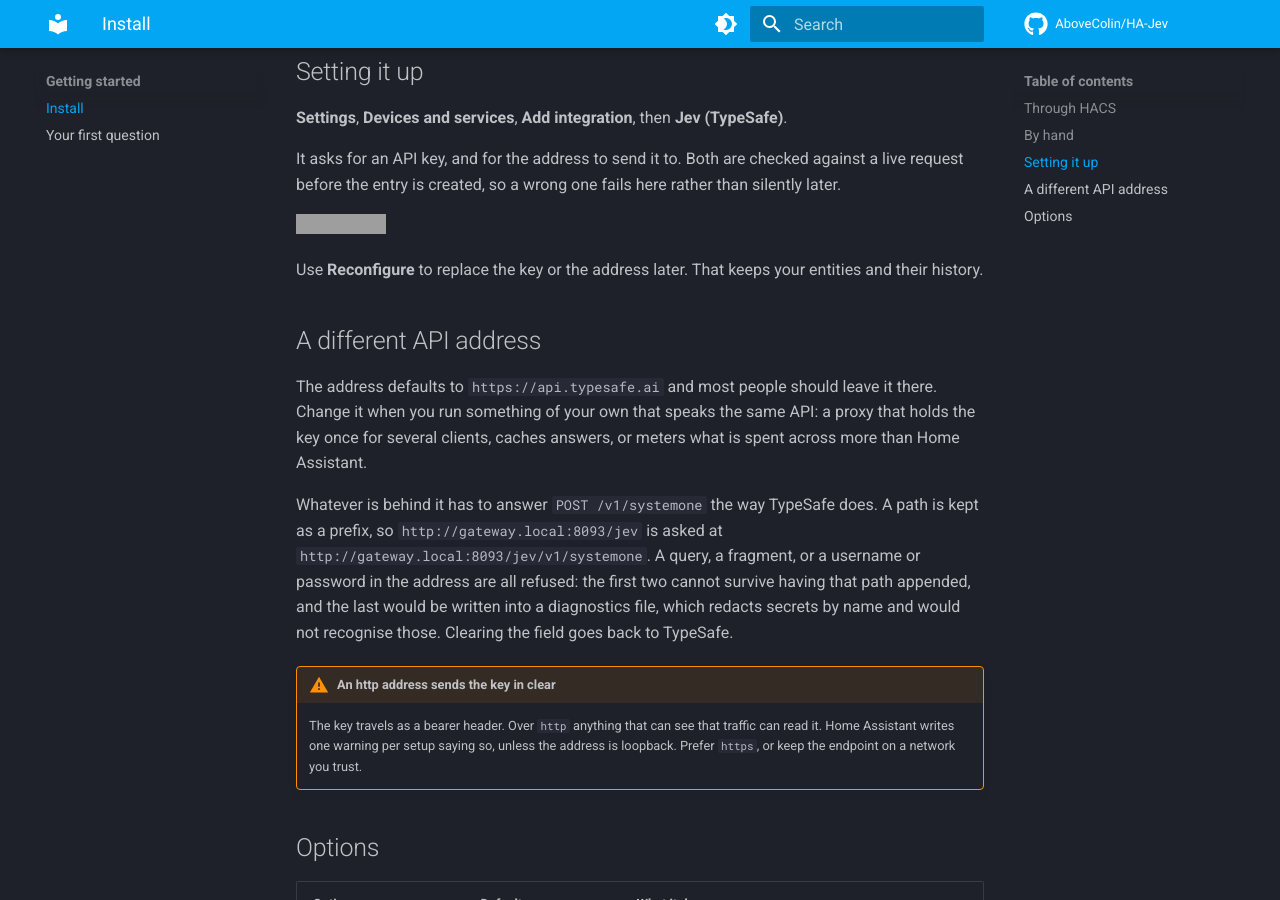
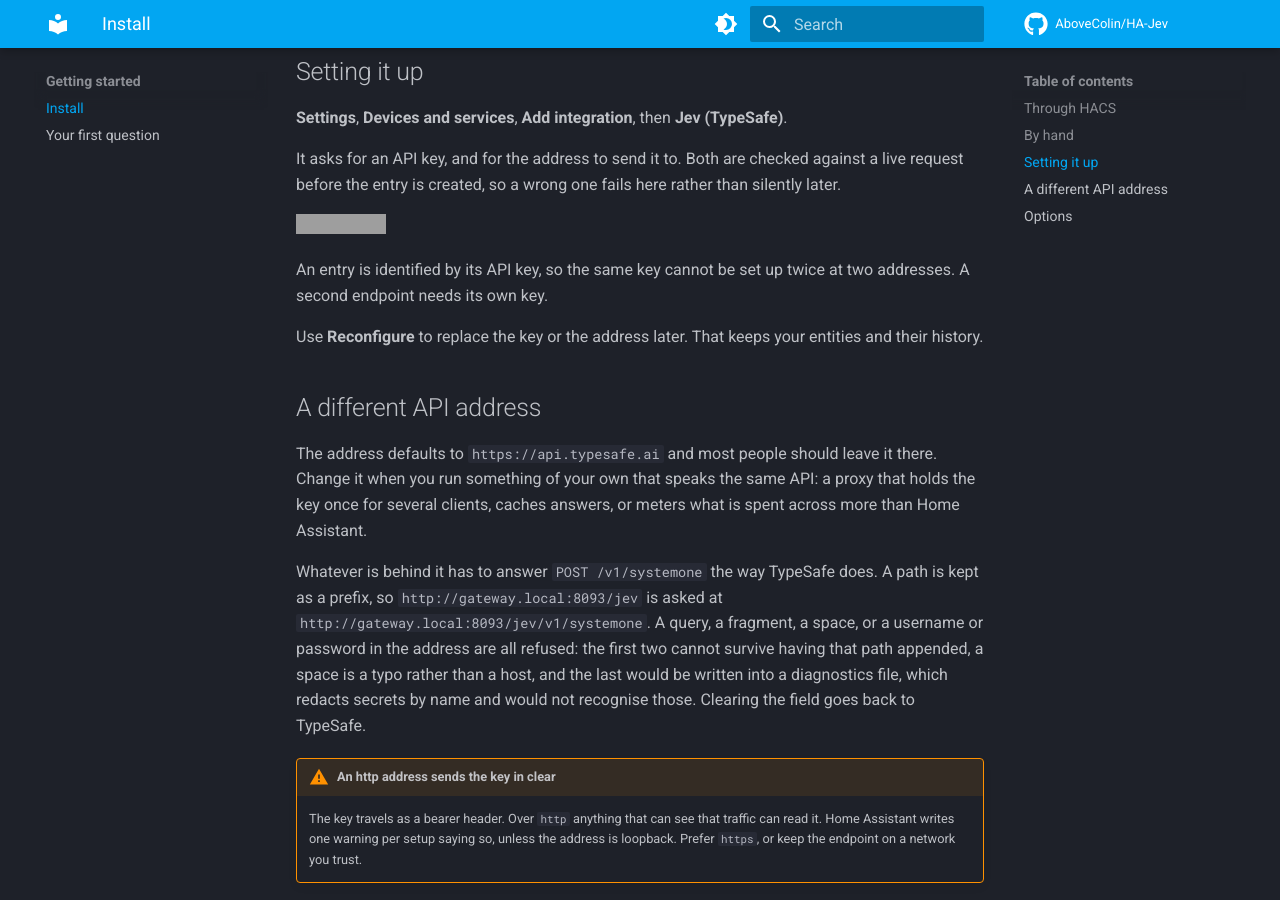
Before and after one commit to AboveColin/HA-Jev, an MkDocs documentation site: the page built from site-docs/install.md, in a window 1280 px wide and 900 px high, scrolled down 834 px. Built offline with MkDocs 1.6.1 and Material for MkDocs 9.7.7, drawn with Linux system fonts in a browser that asks for light colours; comment, search, counter and statistics services are not loaded; grey boxes are pictures that could not be loaded.

Commit message:
A space in the API address is refused before the request
yarl keeps a space inside the host, so `https:// gateway.local` parsed to a host
of " gateway.local", which is truthy. `_normalised_url` passed it, and the flow
spent a request that could only come back as `cannot_connect`. The local check
exists so a typo costs nothing, and this was the typo it missed. Whitespace is
now refused with the other shapes that cannot work.

`already_configured` also said no more than "This API key is already set up."
Now that an entry names its own address, the obvious next thing to try is the
same key at a second endpoint. The message and the install docs now say that an
entry is identified by its key.

242 passed, 12 skipped, coverage 96%. ruff, mypy --strict and mkdocs --strict
all at 0.

```diff
--- a/site-docs/install.md
+++ b/site-docs/install.md
@@ -36,6 +36,9 @@
 
 [![Open your Home Assistant instance and start setting up a new integration.](https://my.home-assistant.io/badges/config_flow_start.svg)](https://my.home-assistant.io/redirect/config_flow_start/?domain=jev)
 
+An entry is identified by its API key, so the same key cannot be set up twice at two
+addresses. A second endpoint needs its own key.
+
 Use **Reconfigure** to replace the key or the address later. That keeps your entities
 and their history.
 
@@ -48,10 +51,11 @@
 
 Whatever is behind it has to answer `POST /v1/systemone` the way TypeSafe does. A
 path is kept as a prefix, so `http://gateway.local:8093/jev` is asked at
-`http://gateway.local:8093/jev/v1/systemone`. A query, a fragment, or a username or
-password in the address are all refused: the first two cannot survive having that
-path appended, and the last would be written into a diagnostics file, which redacts
-secrets by name and would not recognise those. Clearing the field goes back to
+`http://gateway.local:8093/jev/v1/systemone`. A query, a fragment, a space, or a username
+or password in the address are all refused: the first two cannot survive having that
+path appended, a space is a typo rather than a host, and the last would be written
+into a diagnostics file, which redacts secrets by name and would not recognise
+those. Clearing the field goes back to
 TypeSafe.
 
 !!! warning "An http address sends the key in clear"
```
Also changed, not shown: 5 other files.
